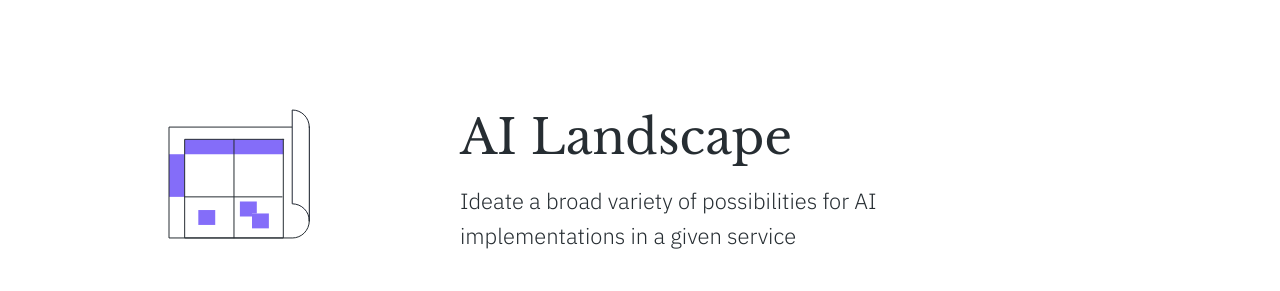
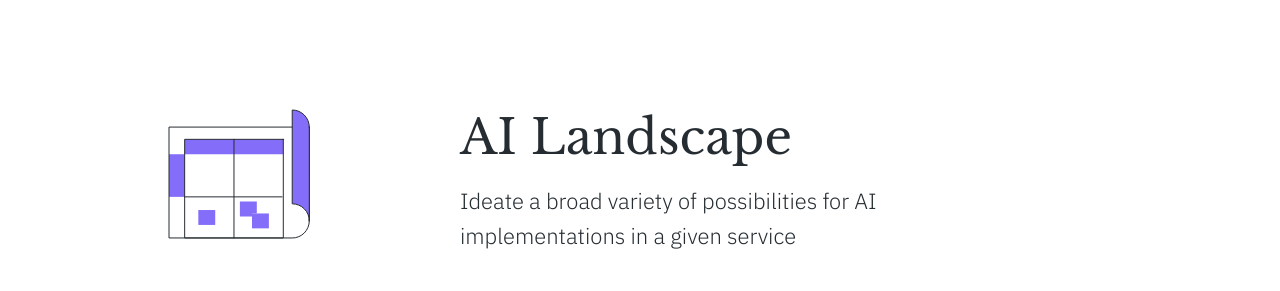
Before and after one commit to service-design-tools/sdt-website, a Jekyll site: the page built from _tools/ai-landscape.md, in a window 1280 px wide. Shown: the part 125-416 px from the top of the page. Built offline with Jekyll 4.4.1, drawn with Linux system fonts in a browser that asks for light colours.

Commit message:
Update tool “ai-landscape”

```diff
--- a/_tools/ai-landscape.md
+++ b/_tools/ai-landscape.md
@@ -50,7 +50,7 @@ icon: >-
 
   <path d="M115.3 30.3292H16.6699V45.2299H115.3V30.3292Z"  class="svg--outline svg--bw"></path>
 
-  <path d="M141.303 18.0865C141.303 8.65558 133.658 1 124.217 1V94.8271C133.648 94.8271 141.303 102.472 141.303 111.914V18.0865Z" stroke="#262D32" stroke-width="1.8" class="svg--outline svg--filled-light"></path>
+  <path d="M141.303 18.0865C141.303 8.65558 133.658 1 124.217 1V94.8271C133.648 94.8271 141.303 102.472 141.303 111.914V18.0865Z" stroke="#262D32" stroke-width="1.8" class="svg--outline "></path>
 
   <path d="M83.979 107.378H71.9004V92.4668H88.8022V104.463H83.979V107.378Z"  class="svg--outline svg--bw"></path>
 
```
